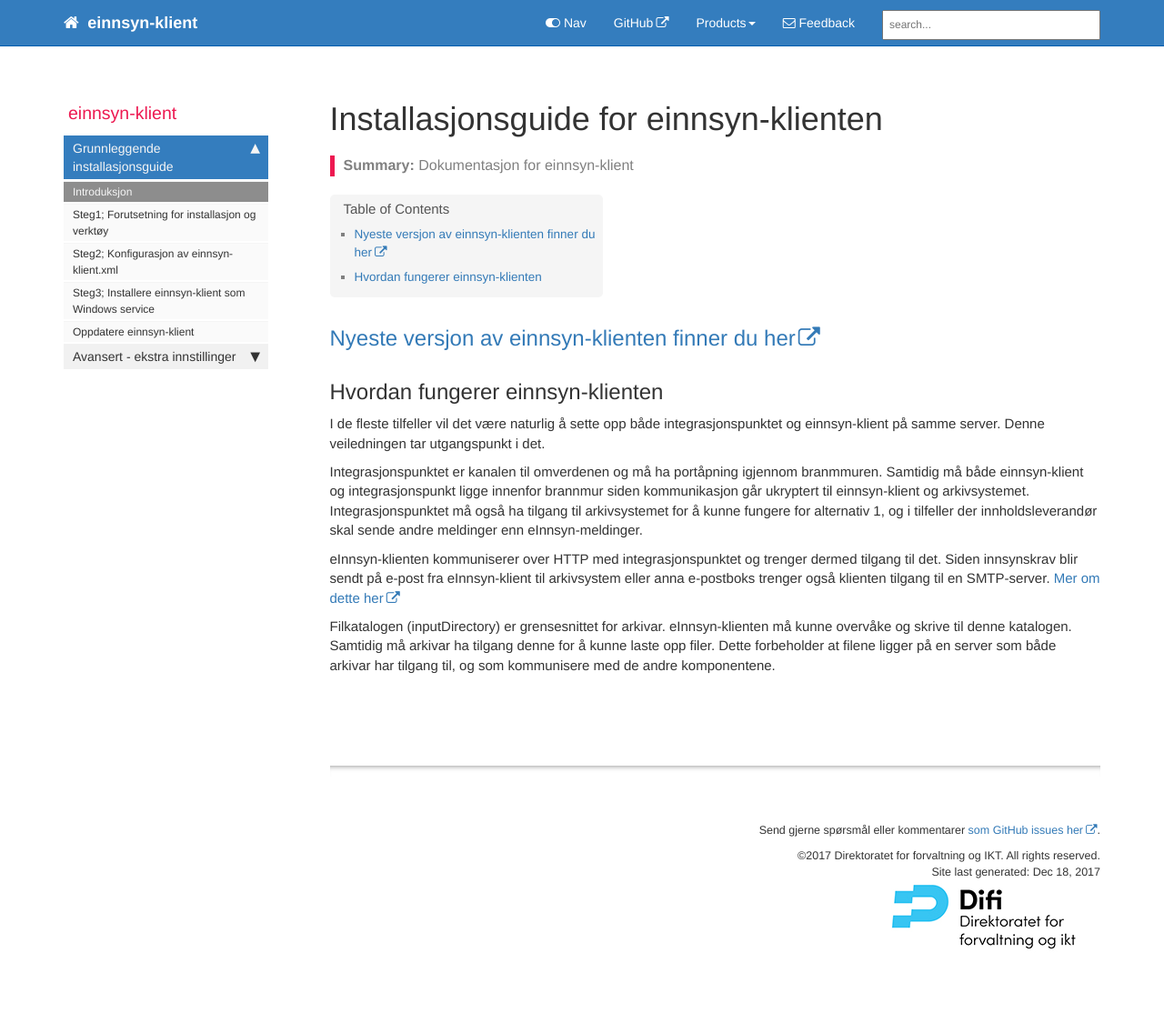
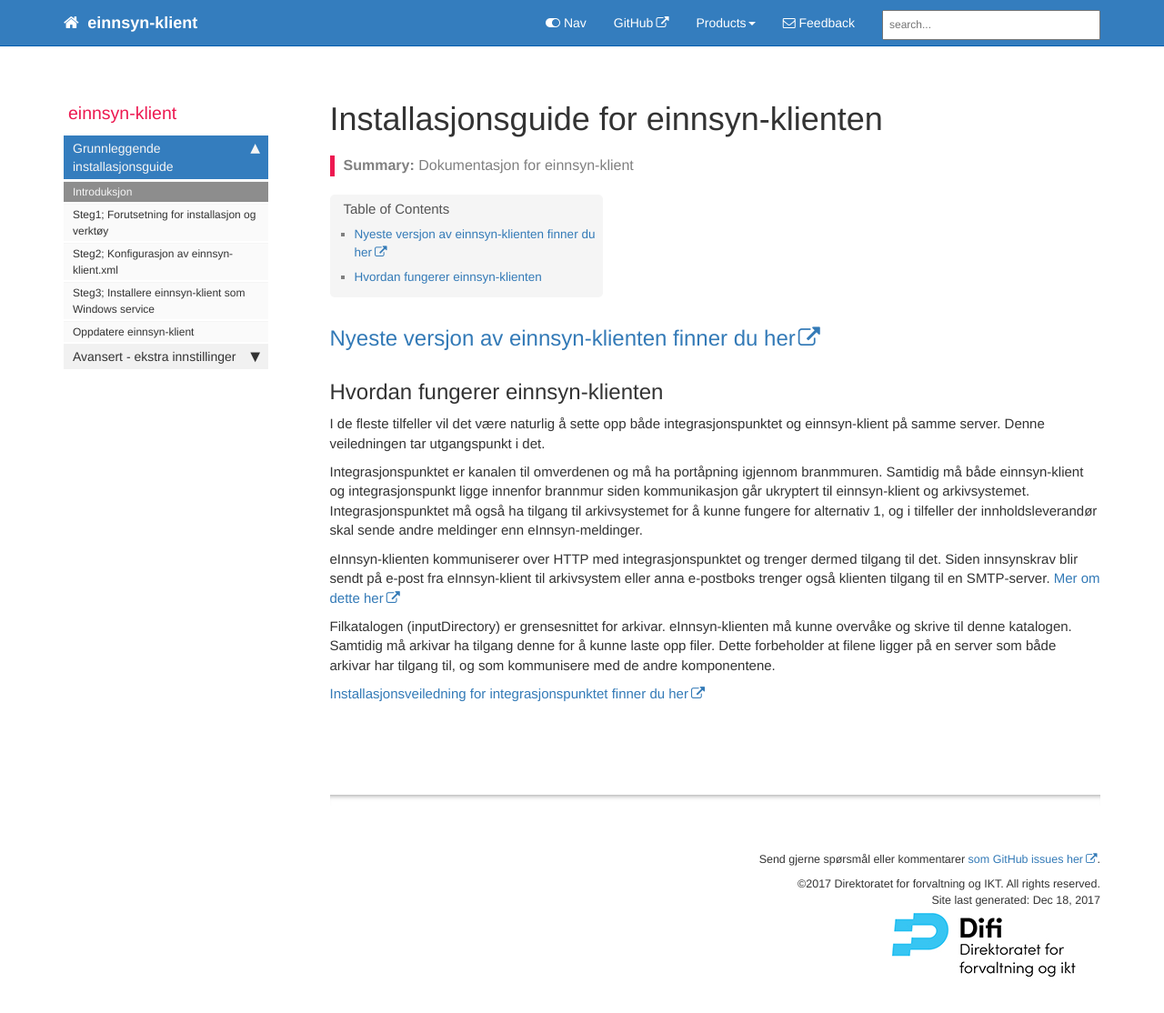
Before and after one commit to difi/einnsyn-klient, a Jekyll site: the page built from index.md, in a window 1280 px wide and 1139 px high. Shown: the top 1114 px of the window at 91% size. Built offline with Jekyll 4.4.1, drawn with Linux system fonts in a browser that asks for light colours; nearby versions of some CDN libraries; comment, search, counter and statistics services are not loaded.

Commit message:
Update index.md

```diff
--- a/index.md
+++ b/index.md
@@ -20,3 +20,5 @@
 eInnsyn-klienten kommuniserer over HTTP med integrasjonspunktet og trenger dermed tilgang til det. Siden innsynskrav blir sendt på e-post fra eInnsyn-klient til arkivsystem eller anna e-postboks trenger også klienten tilgang til en SMTP-server. [Mer om dette her](https://difi.github.io/einnsyn-klient/innsynskrav.html)
 
 Filkatalogen (inputDirectory) er grensesnittet for arkivar. eInnsyn-klienten må kunne overvåke og skrive til denne katalogen. Samtidig må arkivar ha tilgang denne for å kunne laste opp filer. Dette forbeholder at filene ligger på en server som både arkivar har tilgang til, og som kommunisere med de andre komponentene.
+
+[Installasjonsveiledning for integrasjonspunktet finner du her](http://difi.github.io/move-integrasjonspunkt/vStaging/)
```
